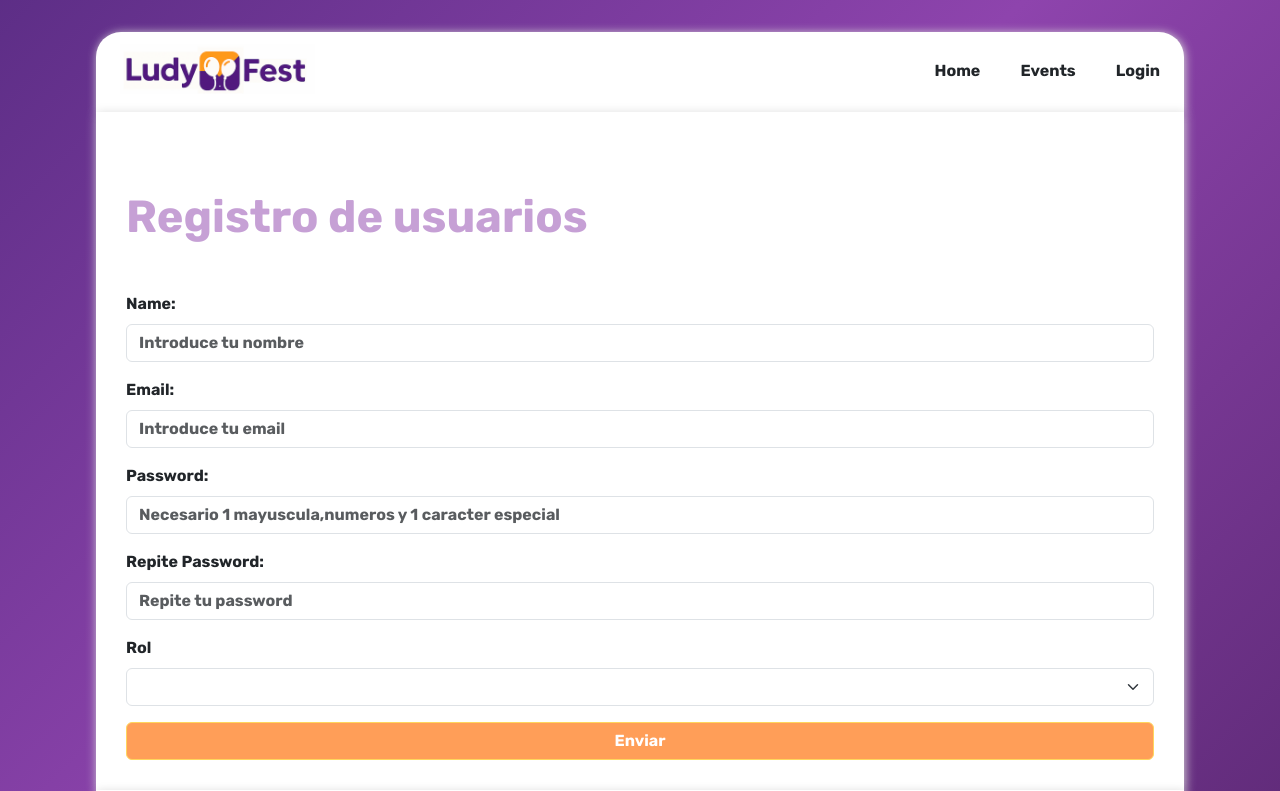
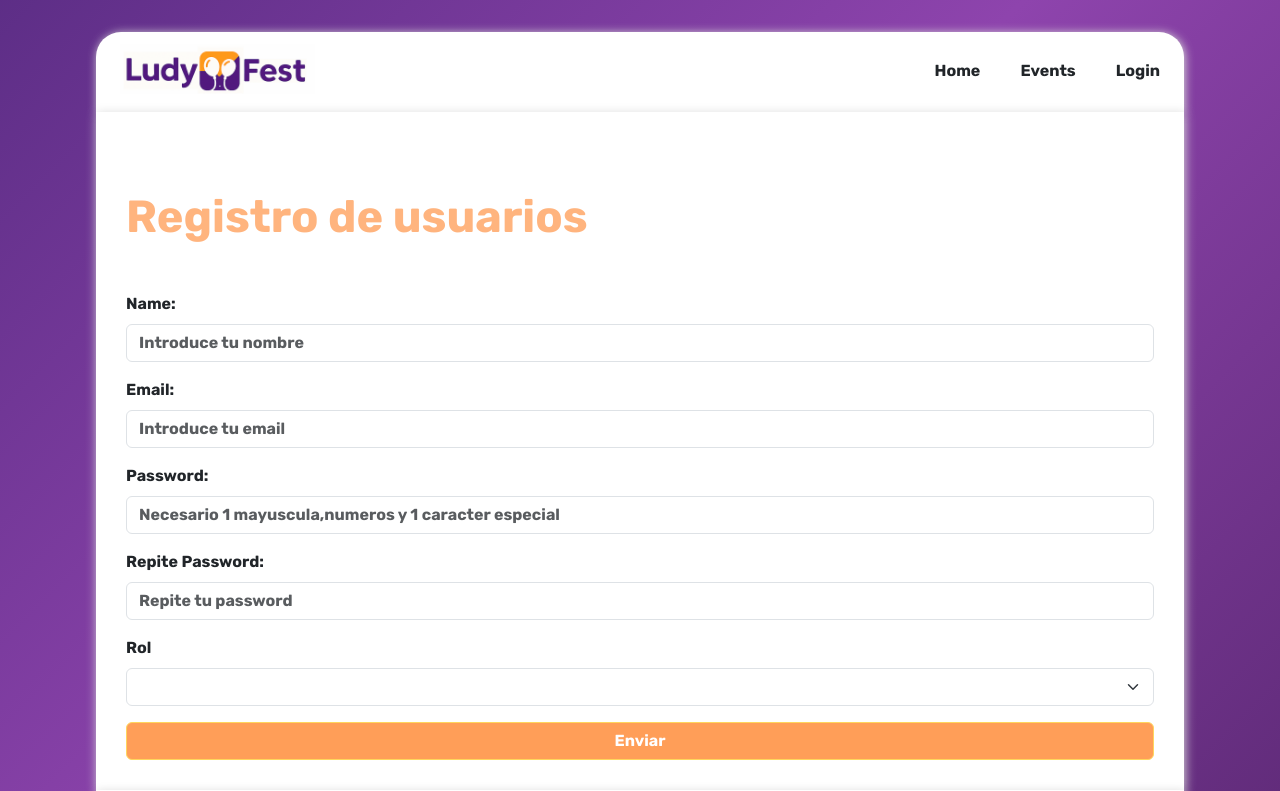
Before and after one commit to UpgradeHub-FS/ludyfest-front, an Angular app: page /register in a window 1280 px wide. Shown: the top 791 px of the page. Built offline with nearby package versions, Linux system fonts and the light colour scheme.

Commit message:
cambiar coloer en el h2 del register

```diff
--- a/src/app/pages/register/register.css
+++ b/src/app/pages/register/register.css
@@ -7,7 +7,7 @@ section {
 h2 {
 
   font-size: 45px;
-  color: var(--color-secundario);
+  color: var(--color-principal);
    opacity: 0.5; /
 }
 
```
